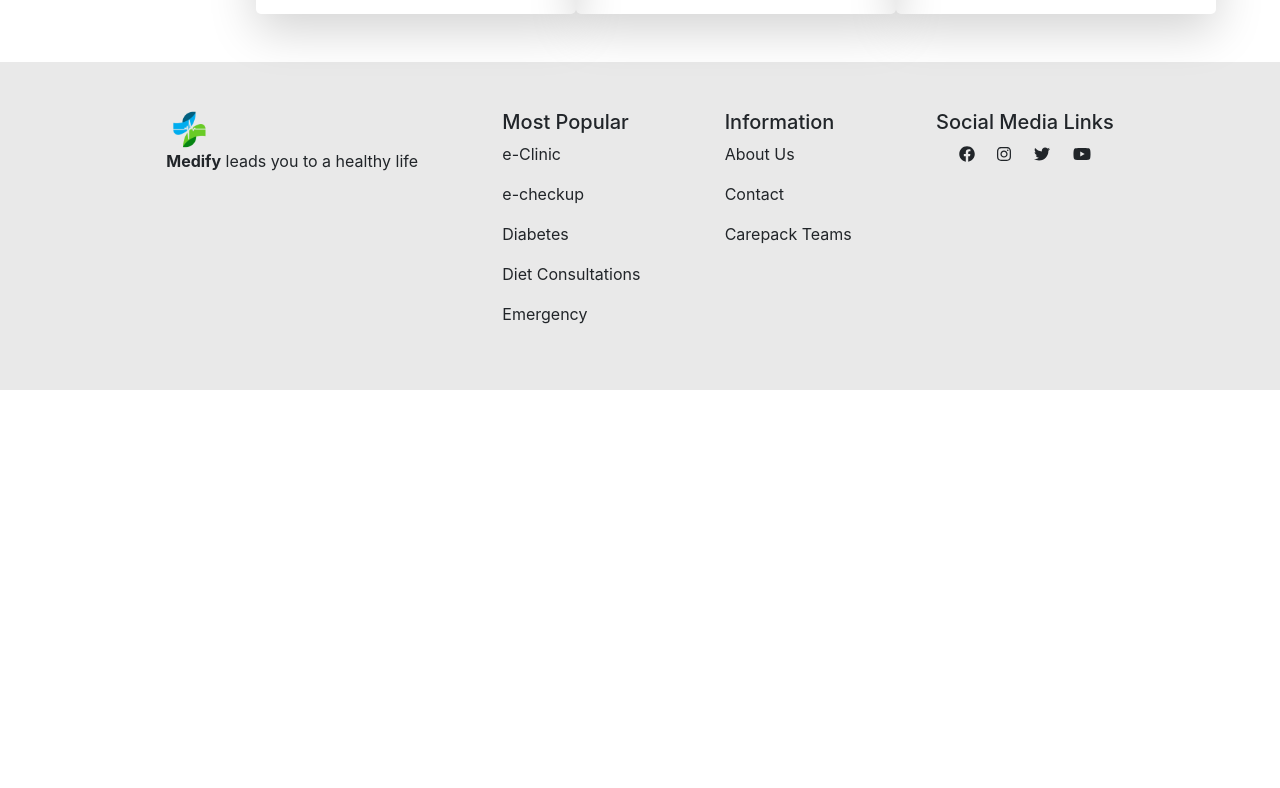
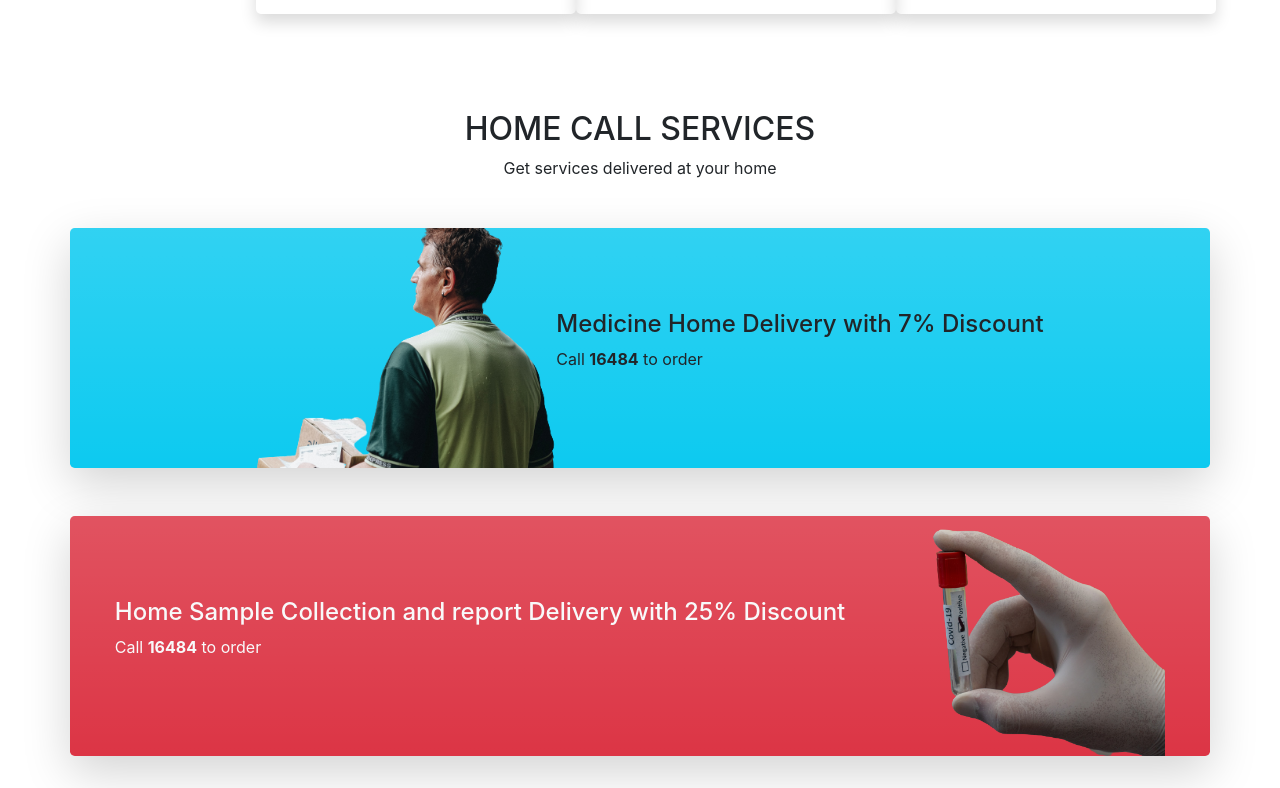
Before and after one commit to KaziMdMehediHasan/Medify, a React (Create React App) app: page /home in a window 1280 px wide. Shown: the part 1792-2580 px from the top of the page. Before the commit the page ends 2182 px from the top, so only its background shows below. Built offline with nearby package versions, Linux system fonts and the light colour scheme.

Commit message:
responsive done

```diff
--- a/src/components/About/About.css
+++ b/src/components/About/About.css
@@ -17,3 +17,9 @@
     background-position: center;
     background-size: cover;
 }
+
+@media screen and (max-width: 688px) {
+    .half{
+        width: 90% !important;
+    }
+}
--- a/src/components/Footer/Footer.js
+++ b/src/components/Footer/Footer.js
@@ -19,7 +19,7 @@ const Footer = () => {
   return (
     <div className="footer-container p-5 mt-5">
       {/* logo and slogan */}
-      <div className="container d-flex justify-content-evenly">
+      <div className="container sub-footer-container d-flex justify-content-evenly flex-wrap">
         <div className="slogan">
           <img src={logo} alt="logo" />
           <p>
--- a/src/components/Home/Home.css
+++ b/src/components/Home/Home.css
@@ -9,12 +9,29 @@
     background-repeat: no-repeat;
 }
 
+
 .home-banner h1{
     font-size: 3.5rem;
     color: rgb(255, 255, 255);
 }
 
+.info-container{
+    width: 50%;
+}
+
 .home-banner span{
-
     color: rgb(0, 252, 155);
 }
+
+@media screen and (max-width:688px) {
+    .home-banner{
+        height: auto;
+        text-align: center;
+    }
+    .info-container{
+    width: 100%;
+}
+    .home-banner h1{
+        text-align: center;
+    }
+}
--- a/src/components/Home/Home.js
+++ b/src/components/Home/Home.js
@@ -1,5 +1,6 @@
 import React from "react";
 import Header from "../Header/Header";
+import HomeServiceSection from "../HomeSericeSection/HomeServiceSection";
 import ServicesSection from "../ServicesSection/ServicesSection";
 import "./Home.css";
 
@@ -7,7 +8,7 @@ const Home = () => {
   return (
     <div>
       <div className="home-banner d-flex justify-content-evenly align-items-center">
-        <div className="w-50 p-5">
+        <div className="info-container p-5">
           <h1 className="fw-bold">
             Leading you to a <span className="text-gradient">Healthy</span> life
           </h1>
@@ -24,6 +25,7 @@ const Home = () => {
       </div>
       {/* services section */}
       <ServicesSection></ServicesSection>
+      <HomeServiceSection></HomeServiceSection>
     </div>
   );
 };
--- /dev/null
+++ b/src/components/HomeSericeSection/HomeServiceSection.css
@@ -0,0 +1,28 @@
+.home-service-parent{
+    display: flex;
+    justify-content: center;
+    flex-direction: column;
+    align-items: center;
+}
+.single-home-service{
+    display: flex;
+    justify-content: center;
+    align-items: center;
+}
+
+.service-img{
+    width: 20rem;
+}
+
+
+/* responsive styles  */
+
+@media screen and (max-width: 688px) {
+    .single-home-service{
+    padding: 0 5px 10px 5px;
+    display: flex;
+    flex-direction: column;
+    justify-content: center;
+    align-items: center;
+}
+}
--- /dev/null
+++ b/src/components/HomeSericeSection/HomeServiceSection.js
@@ -0,0 +1,41 @@
+import React from "react";
+import "./HomeServiceSection.css";
+import lab from "../../images/labtest.png";
+import delivery from "../../images/delivery.png";
+
+const HomeServiceSection = () => {
+  return (
+    <div className="my-5 py-5">
+      <h2 className="text-center">HOME CALL SERVICES</h2>
+      <p className="text-center">Get services delivered at your home</p>
+      <div className="home-services-parent">
+        <div className="container rounded-3 single-home-service bg-info shadow-lg bg-gradient my-5">
+          <div className="service-img">
+            <img src={delivery} />
+          </div>
+          <div>
+            <h4>Medicine Home Delivery with 7% Discount</h4>
+            <p>
+              Call <b>16484</b> to order
+            </p>
+          </div>
+        </div>
+        <div className="container shadow-lg rounded-3 bg-gradient single-home-service bg-danger text-light">
+          <div>
+            <h4>
+              Home Sample Collection and report Delivery with 25% Discount
+            </h4>
+            <p>
+              Call <b>16484</b> to order
+            </p>
+          </div>
+          <div className="service-img">
+            <img src={lab} />
+          </div>
+        </div>
+      </div>
+    </div>
+  );
+};
+
+export default HomeServiceSection;
--- a/src/components/Login/Login.css
+++ b/src/components/Login/Login.css
@@ -9,10 +9,13 @@
     position: absolute;
     bottom: 25%;
     left : 42.5%;
-}
+} */
 
 @media screen and (max-width: 688px) {
-    .google{
-
-    } */
-/* } */
+    .login-container{
+        height: auto;
+        flex-direction: column;
+        justify-content: center;
+        align-items: center;
+    }
+}
--- a/src/components/ServicesSection/ServicesSection.css
+++ b/src/components/ServicesSection/ServicesSection.css
@@ -3,9 +3,22 @@
    justify-content:center;
 }
 .service-container{
-     width: 60vw;
+    width: 60vw;
     display: grid;
     grid-template-columns: repeat(3,0.5fr);
     justify-items: center;
     grid-row-gap: 3rem;
 }
+
+/* responsive section */
+
+@media screen and (max-width:688px){
+   .service-container{
+      width: auto;
+      display: flex;
+      flex-direction: column;
+      justify-content: center;
+      align-items: center;
+   }
+
+}
--- a/src/components/SingleService/SingleService.css
+++ b/src/components/SingleService/SingleService.css
@@ -8,5 +8,4 @@
 .service-card {
     border-radius: 5px;
     width: 20rem;
-    /* border: 1px solid red; */
 }
--- a/src/components/SingleService/SingleService.js
+++ b/src/components/SingleService/SingleService.js
@@ -16,7 +16,7 @@ const SingleService = (props) => {
   const cost = <FontAwesomeIcon icon={faDollarSign} />;
   const calender = <FontAwesomeIcon icon={faCalendarWeek} />;
   return (
-    <div className="service-card shadow-lg">
+    <div className="service-card shadow">
       <div className="service-img">
         <img src={img} alt="service" />
       </div>
```
Also changed, not shown: src/components/Footer/Footer.css (line endings or trailing spaces), src/images/delivery.png (added), src/images/labtest.png (added).
